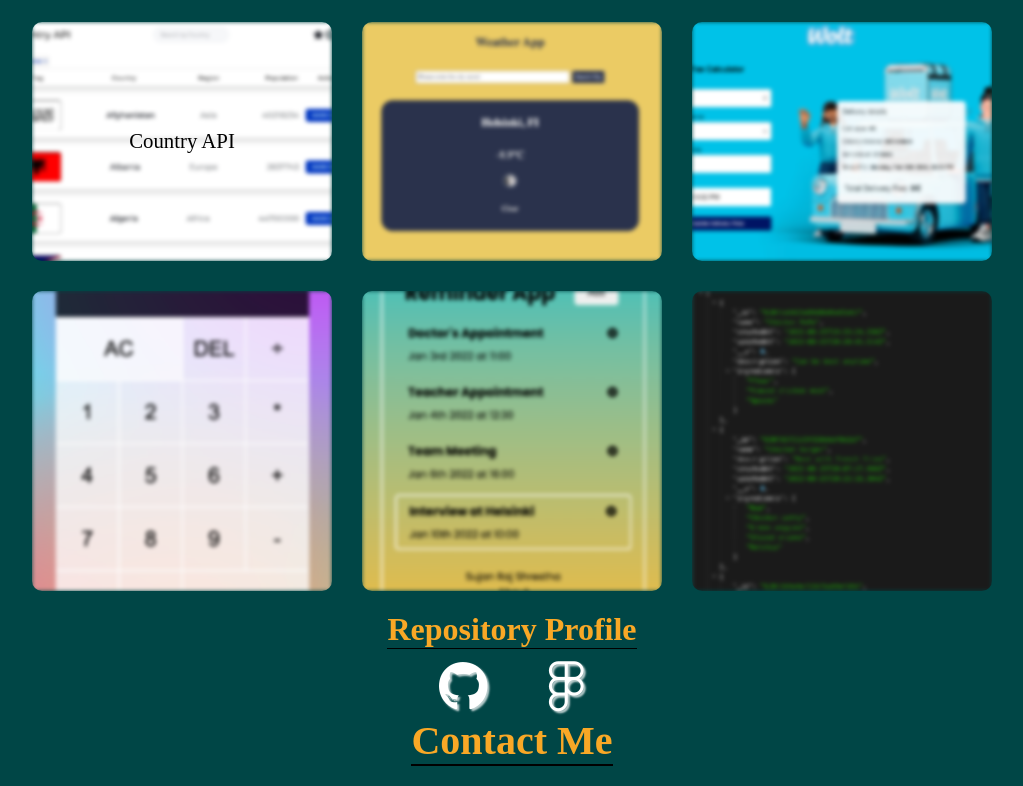
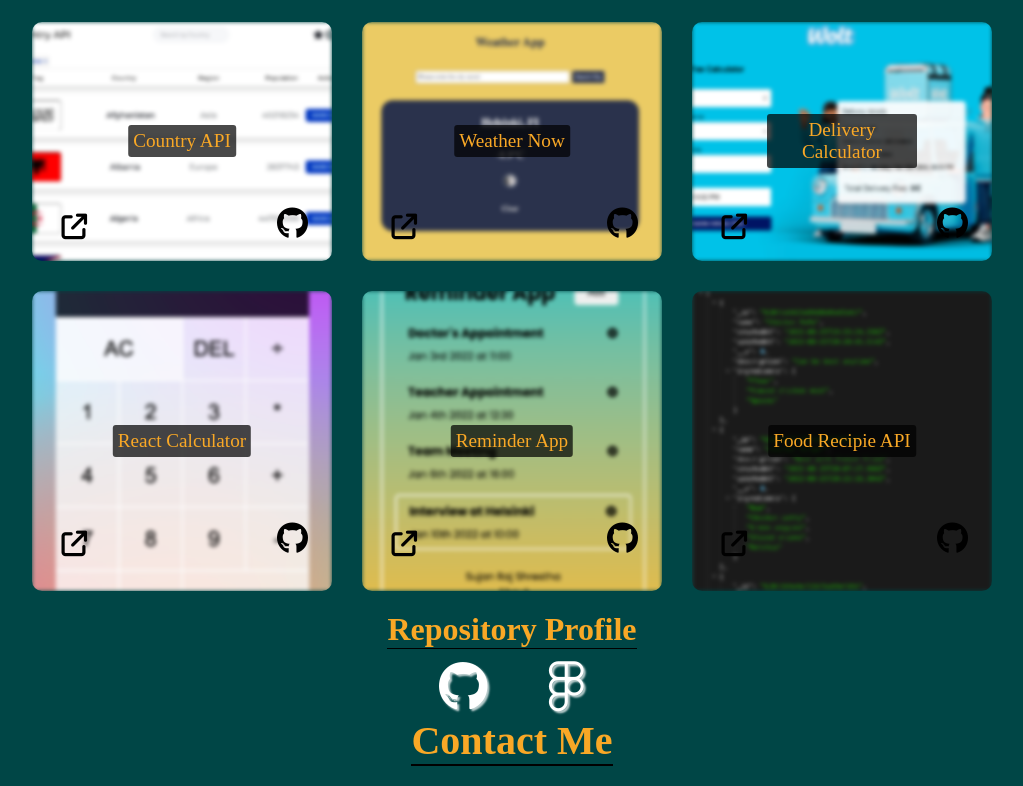
Before and after one commit to sujanrajs/MyPortfolioWebsite, a website: page index.html in a window 1280 px wide. Shown: the part 1534-2320 px from the top of the page, without its empty margins (128-1151 px from the left). Drawn offline with nearby package versions, Linux system fonts and the light colour scheme; a web font is replaced by a local one.

Commit message:
added links and git repo to the projects

```diff
--- a/index.html
+++ b/index.html
@@ -152,18 +152,70 @@
               <img src="./assets/images/country-api.png" />
               <p>Country API</p>
             </a>
+            <a
+              class="projects__project-link"
+              href="https://sujanrajs-integrify-flag-assignment.netlify.app/"
+              target="”_blank”"
+              aria-label="open link icon"
+            >
+              <i class="fa-solid fa-arrow-up-right-from-square"></i>
+            </a>
+
+            <a
+              class="projects__project-github-link"
+              href="
+              https://github.com/sujanrajs/Country-API"
+              target="”_blank”"
+              aria-label="github icon"
+            >
+              <i class="fab fa-github"></i>
+            </a>
           </div>
           <div class="projects__project">
             <a href="https://sujanrajs-weather-now.netlify.app/" target="_blank"
-              ><img src="./assets/images/weather-app.png"
-            /></a>
+              ><img src="./assets/images/weather-app.png" />
+              <p>Weather Now</p></a
+            >
+            <a
+              class="projects__project-link"
+              href="https://sujanrajs-weather-now.netlify.app/"
+              target="”_blank”"
+              aria-label="open link icon"
+            >
+              <i class="fa-solid fa-arrow-up-right-from-square"></i>
+            </a>
+            <a
+              class="projects__project-github-link"
+              href="https://github.com/sujanrajs/Weather-Now"
+              target="”_blank”"
+              aria-label="github icon"
+            >
+              <i class="fab fa-github"></i>
+            </a>
           </div>
           <div class="projects__project">
             <a
               href="https://sujanrajs-delivery-calculator.netlify.app/"
               target="_blank"
-              ><img src="./assets/images/delivery-fee-calculator.png"
-            /></a>
+              ><img src="./assets/images/delivery-fee-calculator.png" />
+              <p>Delivery Calculator</p></a
+            >
+            <a
+              class="projects__project-link"
+              href="https://sujanrajs-delivery-calculator.netlify.app/"
+              target="”_blank”"
+              aria-label="open link icon"
+            >
+              <i class="fa-solid fa-arrow-up-right-from-square"></i>
+            </a>
+            <a
+              class="projects__project-github-link"
+              href="https://github.com/sujanrajs/delivery-calculator-wolt-assignment"
+              target="”_blank”"
+              aria-label="github icon"
+            >
+              <i class="fab fa-github"></i>
+            </a>
           </div>
           <div class="projects__project">
             <a
@@ -171,21 +223,72 @@
               target="_blank"
             >
               <img src="./assets/images/react-calculator.png" />
+              <p>React Calculator</p>
+            </a>
+            <a
+              class="projects__project-link"
+              href="https://sujanrajs-react-calculator.netlify.app/"
+              target="”_blank”"
+              aria-label="open link icon"
+            >
+              <i class="fa-solid fa-arrow-up-right-from-square"></i>
+            </a>
+            <a
+              class="projects__project-github-link"
+              href="https://github.com/sujanrajs/react-calculator"
+              target="”_blank”"
+              aria-label="github icon"
+            >
+              <i class="fab fa-github"></i>
             </a>
           </div>
           <div class="projects__project">
             <a
               href="https://sujanrajs-reminder-app.netlify.app/"
               target="_blank"
-              ><img src="./assets/images/react-reminder-app.png"
-            /></a>
+              ><img src="./assets/images/react-reminder-app.png" />
+              <p>Reminder App</p></a
+            >
+            <a
+              class="projects__project-link"
+              href="https://sujanrajs-reminder-app.netlify.app/"
+              target="”_blank”"
+              aria-label="open link icon"
+            >
+              <i class="fa-solid fa-arrow-up-right-from-square"></i>
+            </a>
+            <a
+              class="projects__project-github-link"
+              href="https://github.com/sujanrajs/react-reminder-app"
+              target="”_blank”"
+              aria-label="github icon"
+            >
+              <i class="fab fa-github"></i>
+            </a>
           </div>
           <div class="projects__project">
             <a
               href="https://food-recipie.onrender.com/api/recipies"
               target="_blank"
-              ><img src="./assets/images/food-recipie-api.png"
-            /></a>
+              ><img src="./assets/images/food-recipie-api.png" />
+              <p>Food Recipie API</p></a
+            >
+            <a
+              class="projects__project-link"
+              href="https://food-recipie.onrender.com/api/recipies"
+              target="”_blank”"
+              aria-label="open link icon"
+            >
+              <i class="fa-solid fa-arrow-up-right-from-square"></i>
+            </a>
+            <a
+              class="projects__project-github-link"
+              href="https://github.com/sujanrajs/food-recipie-api"
+              target="”_blank”"
+              aria-label="github icon"
+            >
+              <i class="fab fa-github"></i>
+            </a>
           </div>
         </section>
         <h3>Repository Profile</h3>
@@ -259,9 +362,8 @@
         ></a>
       </section>
       <section class="footer__copyright">
-        <p>2023 - Sujan Raj Shrestha</p>
+        <p>2024 - Sujan Raj Shrestha</p>
       </section>
-      <h4>Under Maintainance, all services might not be available</h4>
       <a
         href="https://github.com/sujanrajs/MyPortfolioWebsite"
         target="_blank"
--- a/scss/_projects.scss
+++ b/scss/_projects.scss
@@ -34,16 +34,43 @@
     }
     img:hover {
       cursor: pointer;
-      filter: blur(0);
     }
     p {
       position: absolute;
+      width: fit-content;
       top: 50%;
       left: 50%;
+      text-align: center;
       transform: translate(-50%, -50%);
-      color: #000000;
-      font-size: 1.3rem;
+      color: #f9a826;
+      padding: 5px;
+      border-radius: 3px;
+      background-color: #000000b6;
+      font-size: 1.2rem;
     }
+  }
+
+  &__project-github-link {
+    font-size: 2rem;
+    position: absolute;
+    top: 75%;
+    left: 80%;
+    color: #000000;
+    padding: 5px;
+    border-radius: 5px;
+  }
+
+  &__project-link {
+    font-size: 1.6rem;
+    position: absolute;
+    top: 78%;
+    right: 80%;
+    color: #000000;
+    padding: 5px;
+    border-radius: 5px;
+  }
+  &__project-link:hover {
+    text-shadow: 2px 2px 2px #f9a826;
   }
 
   &__overlay {
```
Also changed, not shown: dist/css/main.css.
